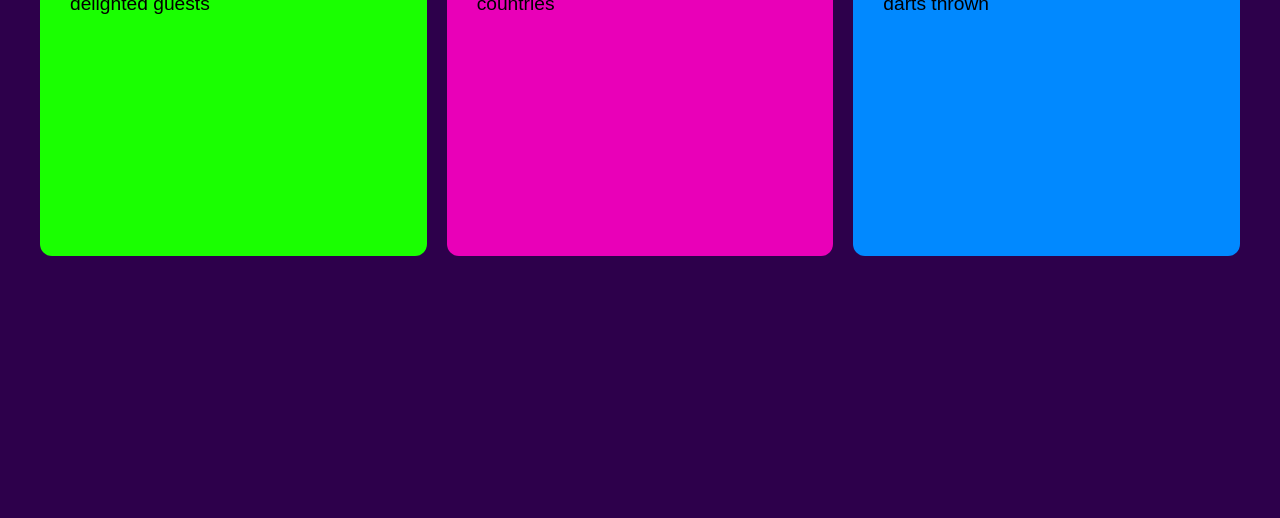
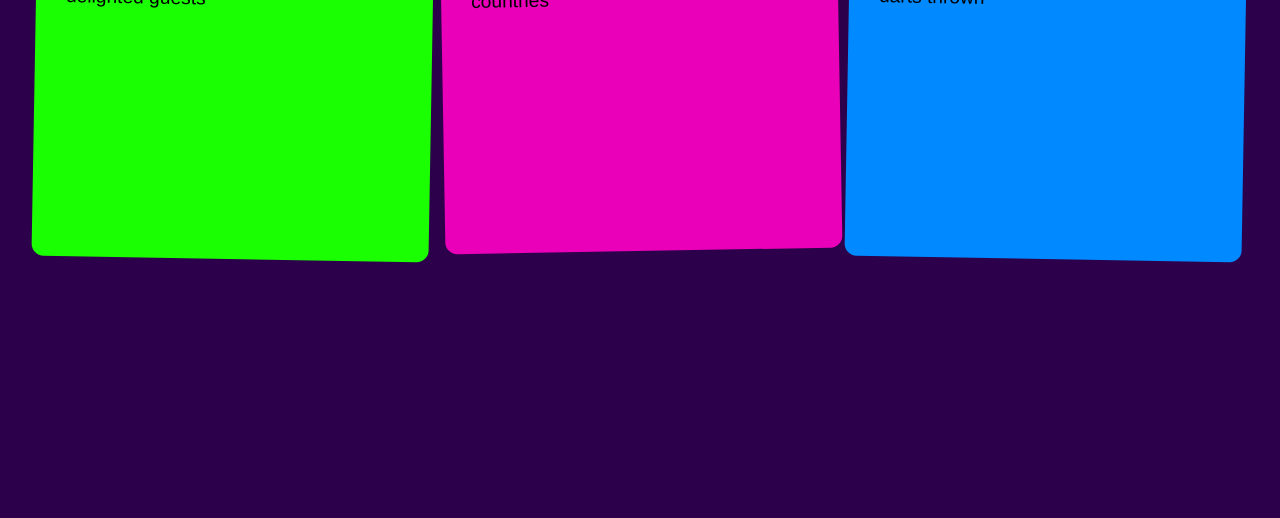
Before and after one commit to ZabethVanWyk/myproject, a plain HTML site: page index.html in a window 1280 px wide. Shown: the part 282-800 px from the top of the page. Drawn offline with Linux system fonts and the light colour scheme.

Commit message:
Tilting of image cards

```diff
--- a/style.css
+++ b/style.css
@@ -43,6 +43,7 @@ h1 {
 
 .card {
     padding: 30px;
+    margin: -5px;
     border-radius: 12px;
     color: black;
     min-height: 400px;
@@ -54,6 +55,18 @@ h1 {
     gap: 1px;
 }
 
+.card:nth-child(1) {
+    transform: rotate(1deg);
+}
+
+.card:nth-child(2) {
+    transform: rotate(-1deg);
+    margin-bottom: 3px;
+}
+
+.card:nth-child(3) {
+    transform: rotate(1deg);
+}
 .card:hover {
     transform:  translateY(-10px) rotate(-5deg);
 }
```
